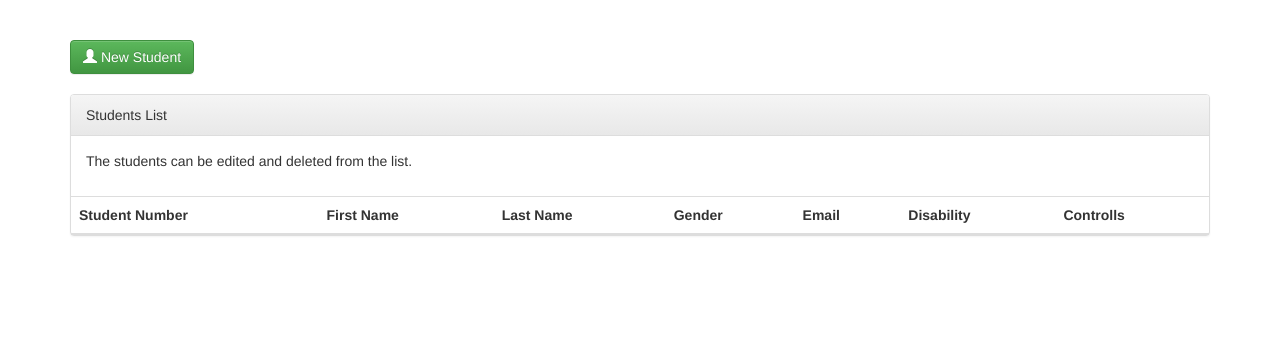
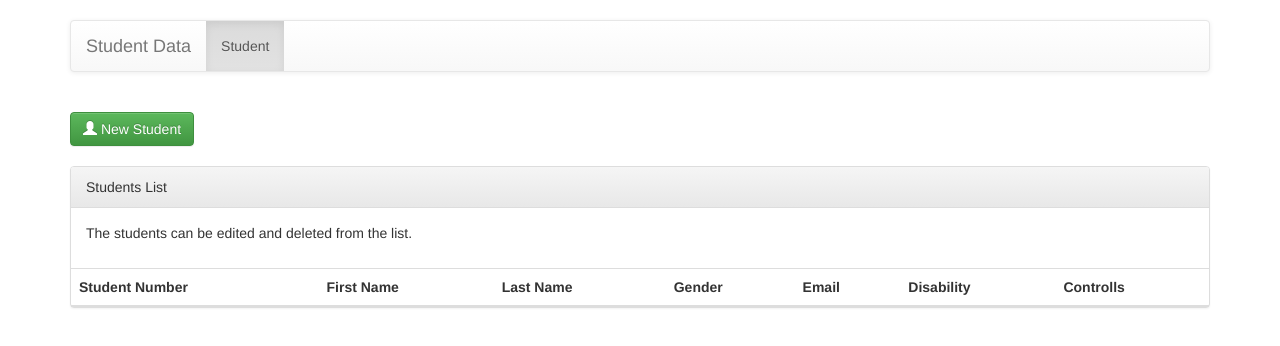
Before and after one commit to jmdwjayamaha/student-data-localStorage, a plain HTML site: page index.html in a window 1280 px wide. Drawn offline with nearby package versions, Linux system fonts and the light colour scheme; some packages are replaced by stand-ins of ours.

Commit message:
Nav header added

```diff
--- a/index.html
+++ b/index.html
@@ -20,7 +20,22 @@
 <body>
 
   <div ng-app="studentApp" class="container theme-showcase">
-    <br /><br />
+    <br />
+    <nav class="navbar navbar-default">
+    	<div class="container">
+        <div class="navbar-header">
+          <a class="navbar-brand" href="#">Student Data</a>
+        </div>
+        <div class="navbar-collapse collapse">
+          <ul class="nav navbar-nav">
+            <li class="active">
+              <a href="#/students">Student</a>
+            </li>
+          </ul>
+        </div>
+      </div>
+    </nav>
+    <br />
     <div ng-view>
       <!-- Content loading area -->
     </div>
```
